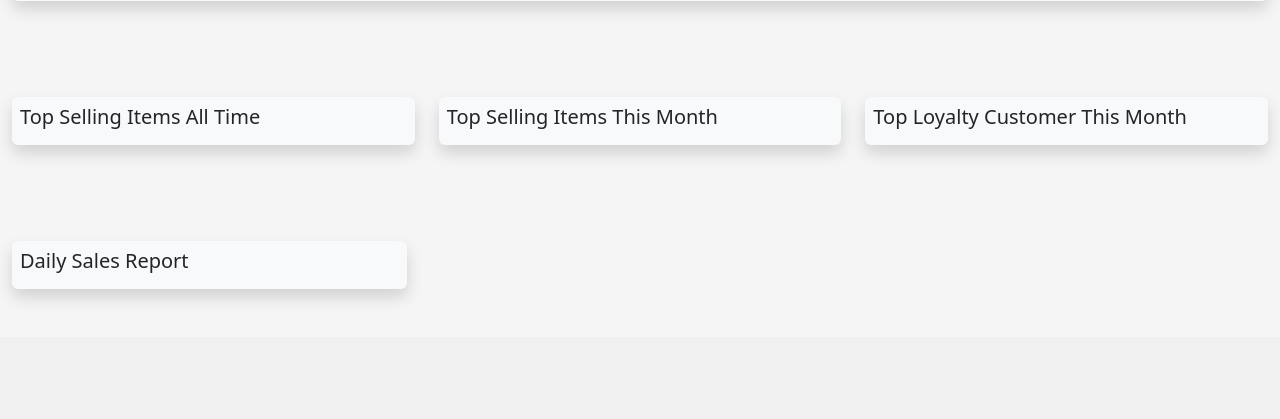
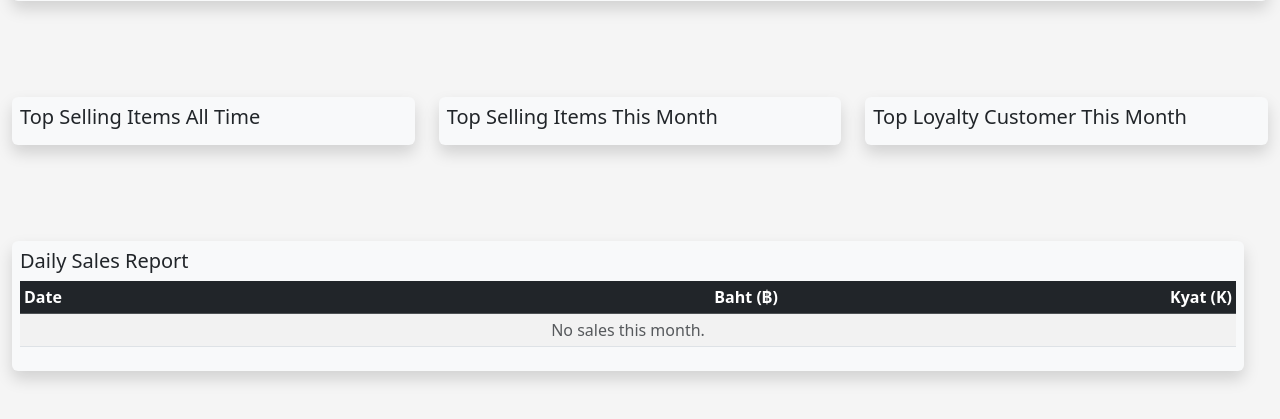
Before and after one commit to HanLinn/skymart, a Django app: page / in a window 1280 px wide. Shown: the part 575-994 px from the top of the page. Before the commit the page ends 873 px from the top, so only its background shows below. Run offline with Django 3.2, Linux system fonts and the light colour scheme; the visitor is signed in with stand-in values (Sample User, id 1); data that the repository does not hold is empty; some libraries are stand-ins or nearby versions.

Commit message:
Enhance sales report: update layout to table format and improve data aggregation for currency values

```diff
--- a/main/templates/main/index.html
+++ b/main/templates/main/index.html
@@ -83,24 +83,31 @@
 
         </div>
         <div class="row">
-            <div class="col-md-4">
+            <div class="col-md-12">
                 <div class="container-fluid m-5 p-2 rounded mx-auto bg-light shadow">
                     <h5>Daily Sales Report</h5>
-                    <ol class="list-group list-group-numbered">
-                        {% for r in report %}
-                        <li class="list-group-item d-flex justify-content-between align-items-start">
-                            <div class="ms-2 me-auto">
-                                <div class="fw-bold">{{ r.date|date:"D d M Y" }}</div>
-                              </div>
-                            <span class="badge bg-primary rounded-pill">{{ r.c }} {{ r.Currency }}</span>
-                        </li>
-
-                        {% endfor %}
-                    </ol>
+                    <table class="table table-striped table-hover table-sm">
+                        <thead class="table-dark">
+                            <tr>
+                                <th>Date</th>
+                                <th class="text-end">Baht (฿)</th>
+                                <th class="text-end">Kyat (K)</th>
+                            </tr>
+                        </thead>
+                        <tbody>
+                            {% for r in report %}
+                            <tr>
+                                <td>{{ r.date|date:"D, d M Y" }}</td>
+                                <td class="text-end">{{ r.baht|floatformat:2 }}</td>
+                                <td class="text-end">{{ r.kyat|floatformat:0 }}</td>
+                            </tr>
+                            {% empty %}
+                            <tr><td colspan="3" class="text-center text-muted">No sales this month.</td></tr>
+                            {% endfor %}
+                        </tbody>
+                    </table>
                 </div>
-
             </div>
-
         </div>
 
 
--- a/main/views.py
+++ b/main/views.py
@@ -1,7 +1,7 @@
 from django.shortcuts import render
 from django.http.response import HttpResponse,JsonResponse
 from django.contrib.auth.decorators import login_required
-from django.db.models import Q,Sum,Count,Func,F
+from django.db.models import Q,Sum,Count,Func,F,Case,When,DecimalField
 from django.db.models.functions import TruncDate
 from dateutil.relativedelta import relativedelta
 from datetime import datetime,date
@@ -19,7 +19,10 @@ def index(request):
     customer = Related.objects.filter(job__Type='O',job__CreateDate__gte=m).annotate(q = Sum('job__transaction__Qty')).order_by('-q')[:10]
 
     sales = SalesOrder.objects.filter(CreateDate__gte=m)
-    report = sales.annotate(date = TruncDate('CreateDate')).values('date').annotate(c=Sum(F('so_transaction__Quantity')*F('so_transaction__Price'))).values('date','Currency','c')
+    report = sales.annotate(date=TruncDate('CreateDate')).values('date').annotate(
+        baht=Sum(Case(When(Currency='B', then=F('so_transaction__Quantity')*F('so_transaction__Price')), default=0, output_field=DecimalField())),
+        kyat=Sum(Case(When(Currency='K', then=F('so_transaction__Quantity')*F('so_transaction__Price')), default=0, output_field=DecimalField()))
+    ).values('date', 'baht', 'kyat').order_by('-date')
 
 
     context = {'product':p,'thismonth':thismonth,'customer':customer,'report':report}
@@ -58,13 +61,11 @@ def saleschart(request):
     while start <= end:
         baht = SalesOrder.objects.filter(CreateDate__year = start.year,CreateDate__month=start.month,CreateDate__day = start.day).filter(Currency='B').aggregate(q = Sum(F('so_transaction__Quantity')*F('so_transaction__Price')))
         kyat = SalesOrder.objects.filter(CreateDate__year = start.year,CreateDate__month=start.month,CreateDate__day = start.day).filter(Currency='K').aggregate(q = Sum(F('so_transaction__Quantity')*F('so_transaction__Price')))
-        eqbaht = int(kyat['q'] * rate)
-        if kyat is None:
-            kyat = 0
-        if eqbaht is None:
-            eqbaht = 0
-        total = int(baht['q']+eqbaht)
-        labels.append(start)
+        kyat_q = kyat['q'] if kyat['q'] is not None else 0
+        baht_q = baht['q'] if baht['q'] is not None else 0
+        eqbaht = int(kyat_q * rate)
+        total = int(baht_q + eqbaht)
+        labels.append(str(start))
         data.append(total)
         start = start + relativedelta(days=1)
 
```
Also changed, not shown: 1 other file.
